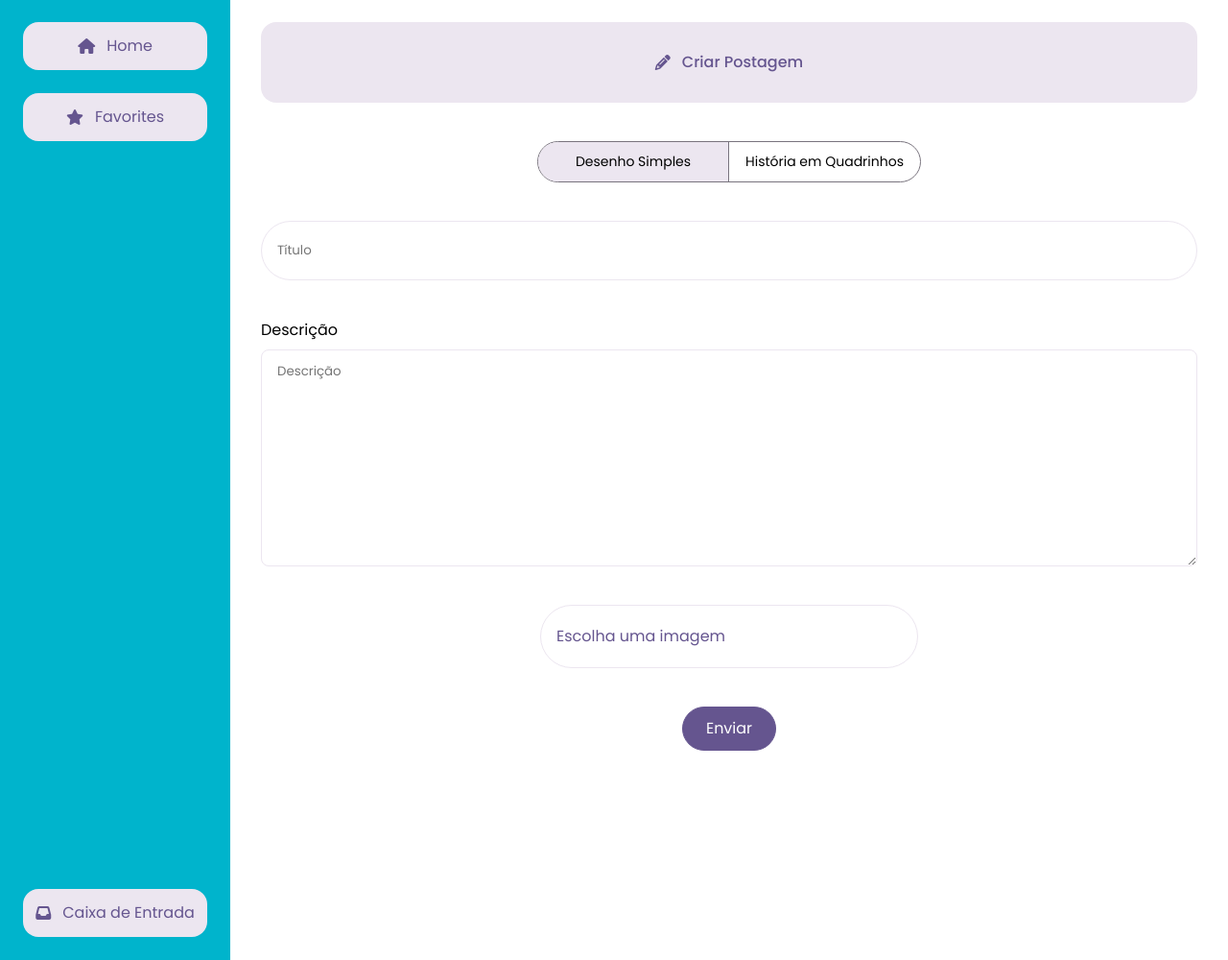
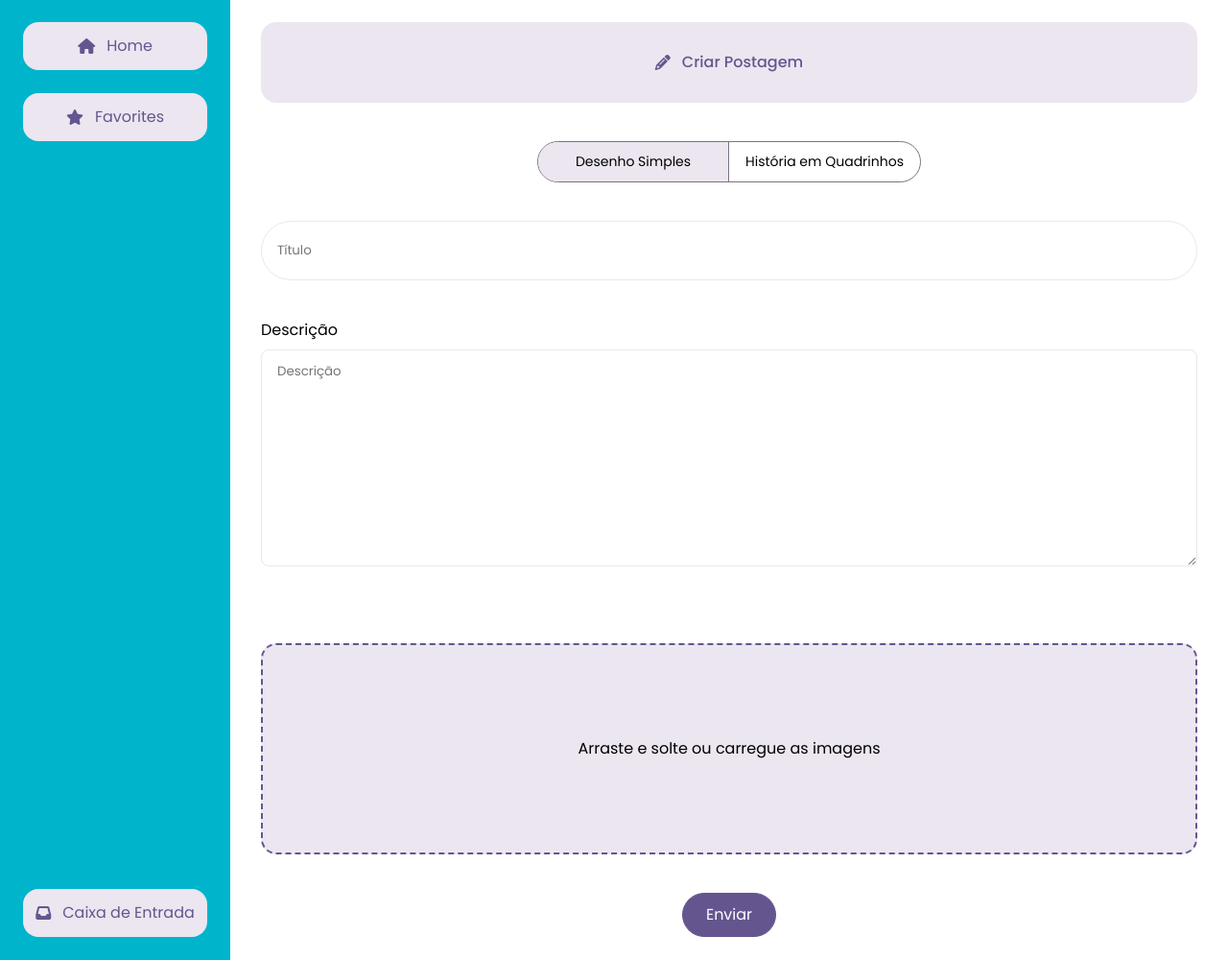
Before and after one commit to kellyson71/DrawItYourself, a Django app: page /post/create/ in a window 1280 px wide. Shown: the part 121-1121 px from the top of the page at 96% size. Run offline with Django 5.2, Linux system fonts and the light colour scheme; some libraries are stand-ins or nearby versions.

Commit message:
nao fiz nada, so descomentei

```diff
--- a/drawings/templates/create_post.html
+++ b/drawings/templates/create_post.html
@@ -43,7 +43,7 @@
             {{ post_form.description }}
         </label>
 
-        <!-- <div id="image-cards-container">
+        <div id="image-cards-container">
             {{ postitem_formset.management_form }}
             {% for post_item in postitem_formset %}
                 <article id="post-image-card-{{forloop.counter0}}" class="image-form invisible">
@@ -51,18 +51,18 @@
                     {{ post_item.image_legend }}
                 </article>
             {% endfor %}
-        </div>  -->
+        </div>
 
-        <!-- <label id="hover-image-space" class="hover-image-space">
+        <label id="hover-image-space" class="hover-image-space">
             <p>Arraste e solte ou carregue as imagens</p>
-        </label> -->
+        </label>
 
-        <label class="image-field">
+        {% comment %} <label class="image-field">
             {{ post_form.image }}
 
             Escolha uma imagem
             <img id="image-preview">
-        </label>
+        </label> {% endcomment %}
 
         <button class="custom-button full" type="submit">Enviar</button>
     </form>
--- a/drawings/templates/post_detail.html
+++ b/drawings/templates/post_detail.html
@@ -1,4 +1,3 @@
-<!-- templates/post_detail.html -->
 
 {% extends 'base.html' %}
 
```
